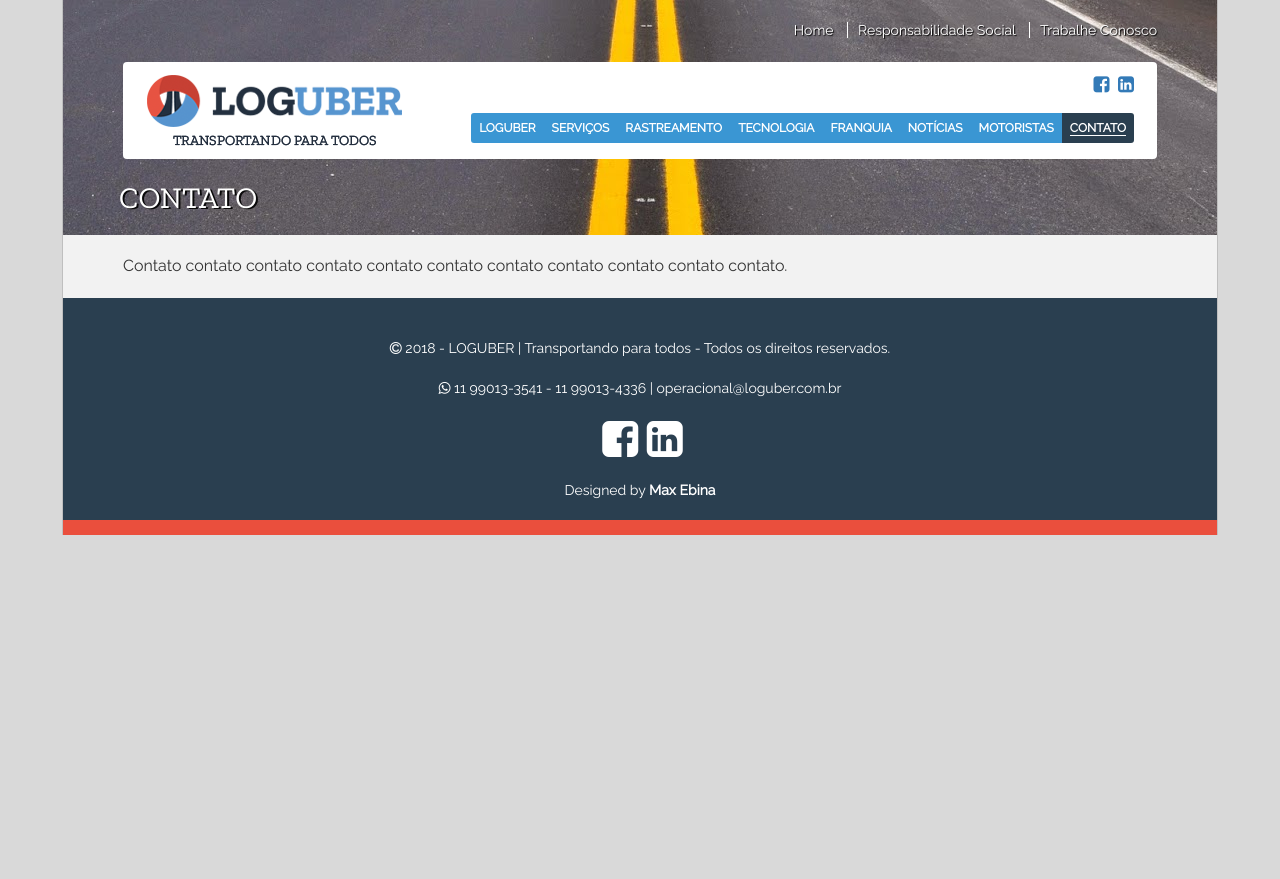
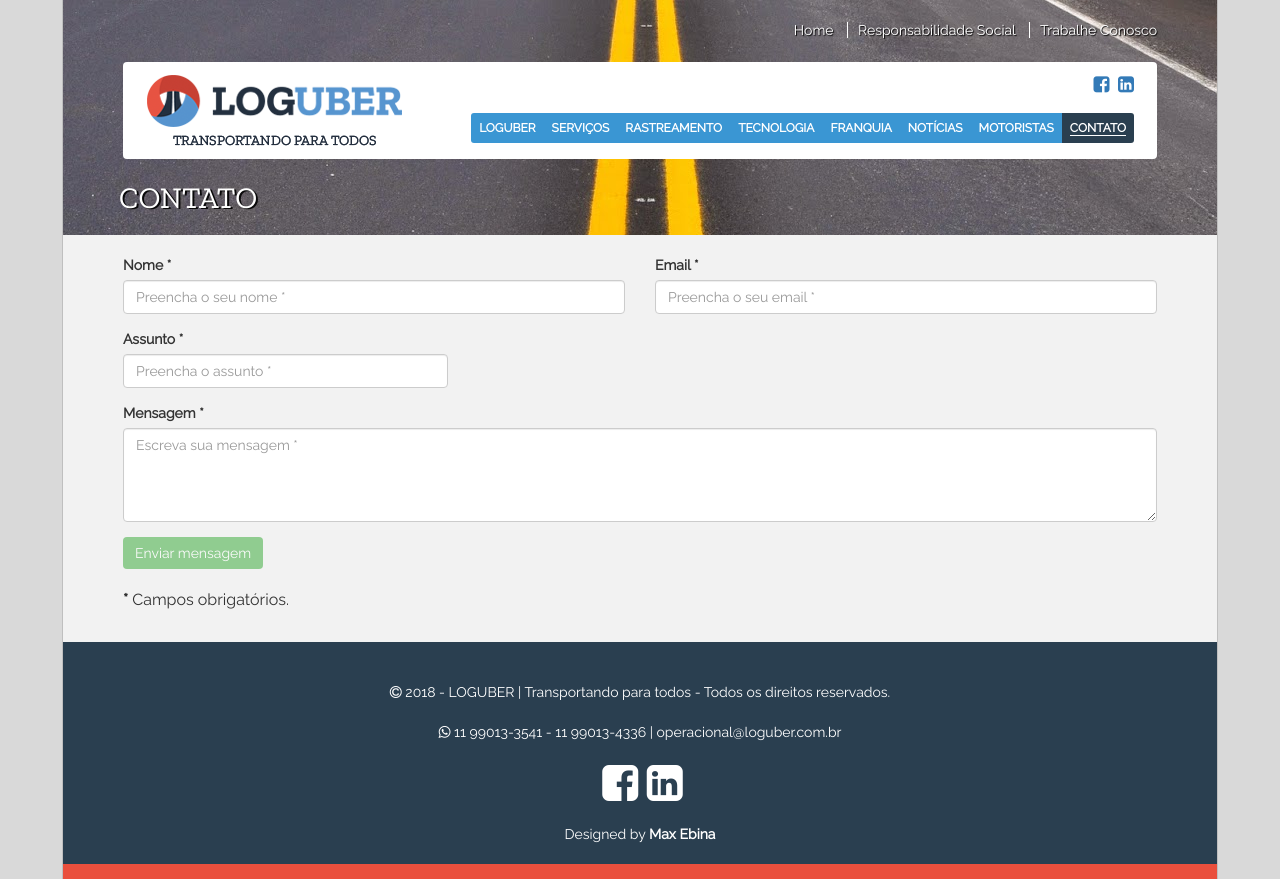
Before and after one commit to maxebina/loguber, a PHP site: page /contato in a window 1280 px wide. Before the commit the page ends 535 px from the top, so only its background shows below. Run offline with PHP 8.4, Linux system fonts and the light colour scheme; some libraries are stand-ins or nearby versions.

Commit message:
ajustes envio e-mail e teste form contato

```diff
--- a/contact.php
+++ b/contact.php
@@ -10,11 +10,11 @@ $from = $_POST['email'];
 $sendTo = 'LogUber <max@maxebina.com.br>';
 
 // subject of the email
-$subject = 'Nova mensagem de e-mail';
+$subject = $_POST['estado'];
 
 // form field names and their translations.
 // array variable name => Text to appear in the email
-$fields = array('estado' => 'Cotação para o estado de', 'name' => 'Nome', 'surname' => 'Surname', 'phone' => 'Phone', 'email' => 'Email', 'message' => 'Messagem', 'veiculo' => 'Veículo', 'carga' => 'Carga', 'empresa' => 'Empresa');
+$fields = array('estado' => 'Assunto', 'name' => 'Nome', 'surname' => 'Surname', 'phone' => 'Phone', 'email' => 'Email', 'message' => 'Messagem', 'veiculo' => 'Veículo', 'carga' => 'Carga', 'empresa' => 'Empresa');
 
 // message that will be displayed when everything is OK :)
 $okMessage = 'Mensagem enviada com sucesso. Obrigado. Entraremos em contato em breve!';
--- a/contato.php
+++ b/contato.php
@@ -5,10 +5,57 @@
         <div class="banner-page banner-loguber">
             <h1>CONTATO</h1>
         </div>
-    		<section>
-    			<p>
-    				Contato contato contato contato contato contato contato contato contato contato contato.
-                </p>
-    		</section>
+		<section>
+			<form id="contact-form" method="post" action="contact.php" role="form">
+
+                <div class="messages"></div>
+
+                <div class="controls">
+                    <div class="row">
+                        <div class="col-md-6">
+                            <div class="form-group">
+                                <label for="form_name">Nome *</label>
+                                <input id="form_name" type="text" name="name" class="form-control" placeholder="Preencha o seu nome *" required="required" data-error="Nome é um campo obrigatório.">
+                                <div class="help-block with-errors"></div>
+                            </div>
+                        </div>
+                        <div class="col-md-6">
+                            <div class="form-group">
+                                <label for="form_email">Email *</label>
+                                <input id="form_email" type="email" name="email" class="form-control" placeholder="Preencha o seu email *" required="required" data-error="Preencha com um email válido.">
+                                <div class="help-block with-errors"></div>
+                            </div>
+                        </div>
+                    </div>
+                    <div class="row">
+                        <div class="col-md-4">
+                            <div class="form-group">
+                                <label for="form_estado">Assunto *</label>
+                                <input id="form_estado" type="text" name="estado" class="form-control" placeholder="Preencha o assunto *" required="required" data-error="Assunto é um campo obrigatório.">
+                                <div class="help-block with-errors"></div>
+                            </div>
+                        </div>
+                    </div>
+                    <div class="row">
+                        <div class="col-md-12">
+                            <div class="form-group">
+                                <label for="form_message">Mensagem *</label>
+                                <textarea id="form_message" name="message" class="form-control" placeholder="Escreva sua mensagem *" rows="4" required="required" data-error="Mensagem é um campo obrigatório."></textarea>
+                                <div class="help-block with-errors"></div>
+                            </div>
+                        </div>
+                        <div class="col-md-12">
+                            <input type="submit" class="btn btn-success btn-send" value="Enviar mensagem">
+                        </div>
+                    </div>
+                    <div class="row">
+                        <div class="col-md-12">
+                            <p class="mt-20"><strong>*</strong> Campos obrigatórios.</p>
+                        </div>
+                    </div>
+                </div>
+
+            </form>
+		</section>
     </div>
     <?php include("footer.php"); ?>
--- a/js/change-value.js
+++ b/js/change-value.js
@@ -39,8 +39,8 @@ $('#uf-df').click(function(){
 });
 
 $('#uf-to').click(function(){
-    $('#form_estado').val('Tocantins');
-    $('#uf').text('Tocantins');
+    $('#form_estado').val('Cotação para o estado de Tocantins');
+    $('#uf').text('Cotação para o estado de Tocantins');
 });
 
 $('#uf-se').click(function(){
--- a/servicos.php
+++ b/servicos.php
@@ -57,7 +57,7 @@
                         </p>
                         <svg version="1.1" id="svg-map" xmlns="http://www.w3.org/2000/svg" xmlns:xlink="http://www.w3.org/1999/xlink" x="0px" y="0px" width="100%" viewBox="0 0 450 460" enable-background="new 0 0 450 460" xml:space="preserve">
                             <g>
-                                <a xlink:href="javascript:void(0)" class="estado active" name="Tocantins" code="17" data-toggle="modal" data-target="#modal-estados" id="uf-to">
+                                <a xlink:href="javascript:void(0)" class="estado active" name="Cotação para o estado de Tocantins" code="17" data-toggle="modal" data-target="#modal-estados" id="uf-to">
                                     <path stroke="#000" stroke-width="1.0404" stroke-linecap="round" stroke-linejoin="round" d="M289.558,235.641
                                     c16.104,0.575,44.973-31.647,44.835-45.259c-0.136-13.612-17.227-58.446-22.349-66.088c-5.122-7.628-37.905,2.506-37.905,2.506
                                     S234.852,233.695,289.558,235.641z"></path>
```
